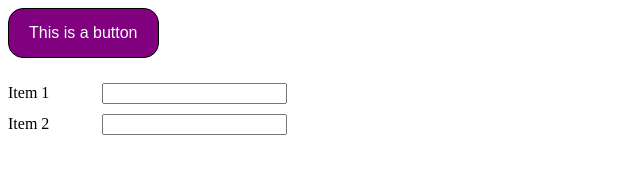
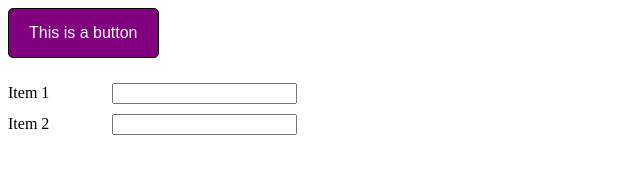
Before and after one commit to TheSavior/webhook-test, a website: page index.html in a window 1280 px wide. Shown: the full height of the page, 0-640 px from the left. Drawn offline with Linux system fonts and the light colour scheme.

Commit message:
Testing an html change

```diff
--- a/index.html
+++ b/index.html
@@ -18,7 +18,8 @@
   padding: 15px 20px;
   background-color: purple;
   border: 1px solid black;
-  border-radius: 15px;
+  /*border-radius: 15px;*/
+  border-radius: 5px;
   color: white;
   font-size: 16px;
 }
@@ -32,7 +33,8 @@
 }
 
 label {
-  width: 90px;
+  /*width: 90px;*/
+  width: 100px;
   display: inline-block;
 }
 
```
